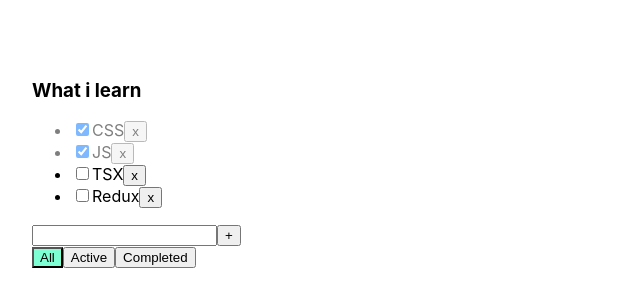
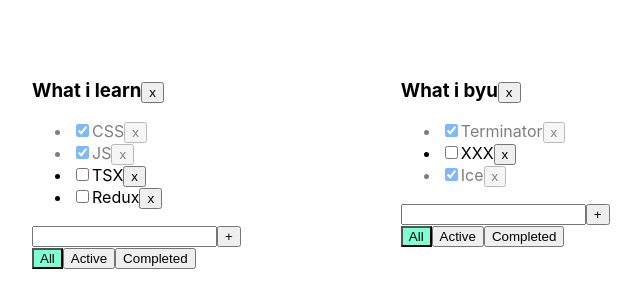
Before and after one commit to Chester7777/NewTodolistHomWork, a React (Create React App) app: page / in a window 1280 px wide. Shown: the top 308 px of the page, without its empty margins (28-669 px from the left). Built offline with nearby package versions, Linux system fonts and the light colour scheme.

Commit message:
newMyHomeTodolist

```diff
--- a/src/App.tsx
+++ b/src/App.tsx
@@ -5,41 +5,63 @@ import Todolist, {TaskType} from "./Todolist";
 
 export type FilterValuesType = "all" | "active" | "completed"
 
+type TodolistType = {
+    id: string
+    title: string
+    filter: FilterValuesType
+}
+type TasksStateType = {
+    [key: string]: Array<TaskType>
+}
+
 function App() {
 
-    let task1Init: Array<TaskType> = [
+    let todolistId1 = v1();
+    let todolistId2 = v1();
+
+
+    let [todolists, setTodolists] = useState<Array<TodolistType>>([
+        {id: todolistId1, title: "What i  learn", filter: "all"},
+        {id: todolistId2, title: "What i  byu", filter: "all"}
+    ])
+
+    let [tasks1, setTasks1] = useState({
+        [todolistId1]: [
             {id: v1(), title: "CSS", isDone: true},
             {id: v1(), title: "JS", isDone: true},
             {id: v1(), title: "TSX", isDone: false},
             {id: v1(), title: "Redux", isDone: false},
+        ],
+        [todolistId2]: [
+            {id: v1(), title: "Terminator", isDone: true},
+            {id: v1(), title: "XXX", isDone: false},
+            {id: v1(), title: "Ice", isDone: true},
         ]
+    })
 
-    // let task2Init: Array<TaskType> = [
-    //     {id: v1(), title: "Terminator", isDone: true},
-    //     {id: v1(), title: "XXX", isDone: false},
-    //     {id: v1(), title: "Ice", isDone: true},
-    // ]
 
-    let [tasks1, setTasks1] = useState<Array<TaskType>>(task1Init)
     // let [tasks2, setTasks2] = useState<Array<TaskType>>(task2Init)
 
-    const changeTaskStatus = (taskId: string, isDone: boolean) => {
-        debugger
-        let task = tasks1.find((t) => t.id === taskId)
+    const changeTaskStatus = (id: string, isDone: boolean, todolistId: string) => {
+        let todolistTasks = tasks1[todolistId]
+
+        let task = todolistTasks.find(t => t.id === id)
         if (task) {
             task.isDone = isDone
         }
-        setTasks1([...tasks1])
+        setTasks1({...tasks1})
     }
 
-    let addTask = (title: string) => {
+    let addTask = (title: string, todolistId: string) => {
         let newTask = {id: v1(), title: title, isDone: false};
-        let newTasks = [newTask, ...tasks1];
-        setTasks1(newTasks);
+        let todolistTasks = tasks1[todolistId];
+        tasks1[todolistId] = [newTask, ...todolistTasks]
+        setTasks1({...tasks1})
     }
-    const resultTasks1 = (id: string) => {
-        let filteredTasks = tasks1.filter(t => t.id !== id);
-        setTasks1(filteredTasks);
+    const resultTasks1 = (id: string, todolistId: string) => {
+        let todolistTasks = tasks1[todolistId]
+        tasks1[todolistId] = todolistTasks.filter(t => t.id != id)
+        setTasks1({...tasks1});
     }
 
     // const resultTasks2 = (id: string) => {
@@ -48,32 +70,52 @@ function App() {
     //     setTasks2(filteredTasks);
     // }
 
-    let [filterTask, setFilterTask] = useState<FilterValuesType>("all");
 
-    const allFilter = (value: FilterValuesType) => {
-        setFilterTask(value);
+    const allFilter = (value: FilterValuesType, todolistID: string) => {
+        let todolist = todolists.find(tl => tl.id === todolistID);
+        if (todolist) {
+            todolist.filter = value;
+            setTodolists([...todolists])
+        }
     }
 
-    let taskForTodolist = tasks1;
-    if (filterTask === "completed") {
-        taskForTodolist = tasks1.filter(t => t.isDone === true)
+    const removeTodolist = (id: string) => {
+        setTodolists(todolists.filter(tl => tl.id != id))
+        delete tasks1[id]
+        setTasks1({...tasks1})
     }
-    if (filterTask === "active") {
-        // eslint-disable-next-line @typescript-eslint/no-unused-vars
-        taskForTodolist = tasks1.filter(t => t.isDone === false)
-    }
+
 
     return (
         <div className="App">
-            <Todolist
-                tasks={taskForTodolist}
-                title="What i  learn"
+            {todolists.map(tl => {
+
+                let allTodolistTasks = tasks1[tl.id]
+                let tasksForTodolist = allTodolistTasks;
+
+                if (tl.filter === "completed") {
+                    tasksForTodolist = allTodolistTasks.filter(t => t.isDone === true)
+                }
+                if (tl.filter === "active") {
+                    // eslint-disable-next-line @typescript-eslint/no-unused-vars
+                    tasksForTodolist = allTodolistTasks.filter(t => t.isDone === false)
+                }
+
+                return <Todolist
+                    key={tl.id}
+                    id={tl.id}
+                    tasks={tasksForTodolist}
+                    title={tl.title}
+                    changeTaskStatus={changeTaskStatus}
+                    addTask={addTask}
+                    filter={tl.filter}
                     resultTasks={resultTasks1}
                     allFilter={allFilter}
-                addTask={addTask}
-                changeTaskStatus={changeTaskStatus}
-                filterTask={filterTask}
+                    filterTask={tl.filter}
+                    removeTodolist={removeTodolist}
                 />
+            })}
+
             {/*<Todolist*/}
             {/*    tasks={tasks2}*/}
             {/*    title="What i  now"*/}
--- a/src/Todolist.tsx
+++ b/src/Todolist.tsx
@@ -1,6 +1,5 @@
 import React, {ChangeEvent, KeyboardEvent, useState} from "react";
 import {FilterValuesType} from "./App";
-
 
 
 export type TaskType = {
@@ -10,13 +9,16 @@ export type TaskType = {
 }
 
 export type TodolistType = {
+    id: string
+    filter: string
     title: string
     tasks: Array<TaskType>
-    resultTasks: (id: string) => void
-    allFilter: (value: FilterValuesType) => void
-    addTask: (title: string) => void
-    changeTaskStatus: (taskId: string, isDone: boolean) => void
+    resultTasks: (id: string, todolistId: string) => void
+    allFilter: (value: FilterValuesType, todolistID: string) => void
+    addTask: (title: string, todolistId: string) => void
+    changeTaskStatus: (id: string, isDone: boolean, todolistId: string) => void
     filterTask: FilterValuesType
+    removeTodolist: (id: string) => void
 }
 
 const Todolist = (props: TodolistType) => {
@@ -29,32 +31,34 @@ const Todolist = (props: TodolistType) => {
     const onKeyPressHandler = (e: KeyboardEvent<HTMLInputElement>) => {
         setError(null);
         if (e.charCode === 13) {
-            props.addTask(newTaskTitle);
+            props.addTask(newTaskTitle, props.id);
             setNewTaskTitle("")
         }
     }
     const addTask = () => {
-        debugger
         if (newTaskTitle.trim() !== "") {
-            props.addTask(newTaskTitle.trim());
+            props.addTask(newTaskTitle.trim(), props.id);
             setNewTaskTitle("")
         } else {
             setError("Title is required")
         }
     }
-    const onAllClickHandler = () => props.allFilter("all")
-    const onActiveClickHandler = () => props.allFilter("active")
-    const onCompletedClickHandler = () => props.allFilter("completed")
+    const onAllClickHandler = () => props.allFilter("all", props.id)
+    const onActiveClickHandler = () => props.allFilter("active", props.id)
+    const onCompletedClickHandler = () => props.allFilter("completed", props.id)
+    const onTodolistRemoveClickHandler = () => props.removeTodolist(props.id)
 
     return (
         <div className="App">
             <div>
-                <h3>{props.title}</h3>
+                <h3>{props.title}
+                    <button onClick={onTodolistRemoveClickHandler}>x</button>
+                </h3>
                 <ul>
                     {
                         props.tasks.map(t => {
-                            const onClickHandler = () => props.resultTasks(t.id);
-                            const onChangeHandler = (e: ChangeEvent<HTMLInputElement>) => props.changeTaskStatus(t.id, e.currentTarget.checked);
+                            const onClickHandler = () => props.resultTasks(t.id, props.id);
+                            const onChangeHandler = (e: ChangeEvent<HTMLInputElement>) => props.changeTaskStatus(t.id, e.currentTarget.checked, props.id);
 
                             return <li className={t.isDone ? "is-done" : ""}>
                                 <input
```
Also changed, not shown: 1 other file (tests, documents, lock files or other folders). Lines whose indentation alone changed are shown as unchanged.
